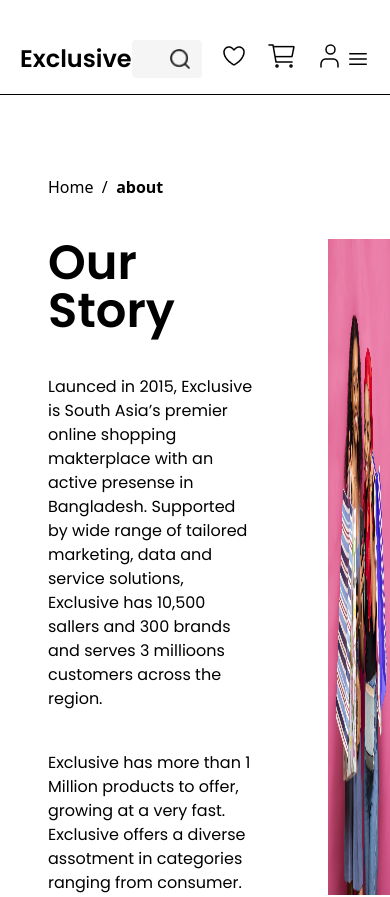
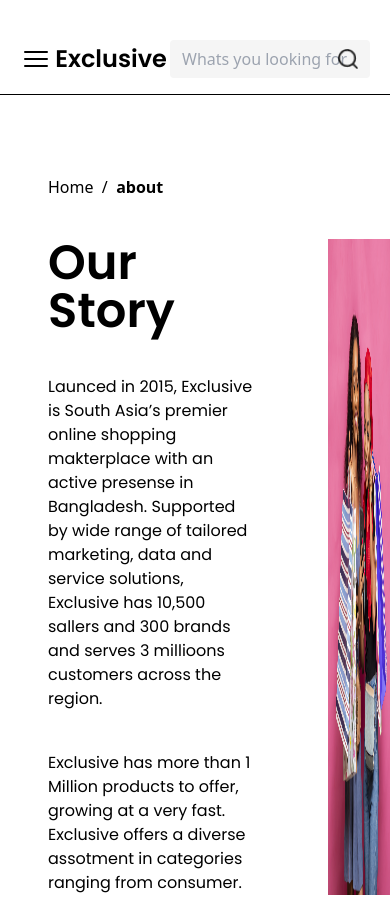
Before and after one commit to Simran-1313/E-Commerce, a React (Create React App) app: page /about in a window 390 px wide. Shown: the top 897 px of the page. Built offline with nearby package versions, Linux system fonts and the light colour scheme.

Commit message:
navbar responsive in small screens

```diff
--- a/src/components/SearchInput.js
+++ b/src/components/SearchInput.js
@@ -1,7 +1,7 @@
 import React, { useState, useEffect } from 'react';
 import searchIcon from "../Icons/Vector (2).png"
 
-const SearchInput = () => {
+const SearchInput = ({className,placeholder}) => {
   const [isMdScreen, setIsMdScreen] = useState(window.innerWidth >= 768);
 
   useEffect(() => {
@@ -13,11 +13,11 @@ const SearchInput = () => {
     return () => window.removeEventListener('resize', handleResize);
   }, [window.innerWidth]);
   return (
-    <div className="relative flex max-w-[243px] w-[70px] md:w-[100px] lg:w-[210px] xl:w-[250px]  items-center">
+    <div className={`relative flex items-center ${className}`}>
       <input
         className="bg-[#F5F5F5] lg:placeholder:text-[14px]    pt-[7px]  pb-[7px] pl-[12px] rounded w-full "
         type="text"
-        placeholder={isMdScreen ? "What are you looking for ?" : ""}
+        placeholder={`${placeholder}`}
       />
 
       <img
--- a/src/components/navBar/Navbar.js
+++ b/src/components/navBar/Navbar.js
@@ -22,12 +22,12 @@ const CustomLink = ({ to, className = "", title }) => {
 };
 
 const Navbar = () => {
-  const [isMdScreen, setIsMdScreen] = useState(window.innerWidth >= 768);
+  const [isMdScreen, setIsMdScreen] = useState(window.innerWidth >= 850);
   const [isMenuOpen, setIsMenuOpen] = useState(false);
 
   useEffect(() => {
     const handleResize = () => {
-      setIsMdScreen(window.innerWidth >= 768);
+      setIsMdScreen(window.innerWidth >= 850);
     };
 
     window.addEventListener('resize', handleResize);
@@ -38,7 +38,21 @@ const Navbar = () => {
     <>
       <Banner />
       <div className="relative">
-        <div className={`flex bg-white  xl:px-[136px] lg:px-[70px] md:px-[40px] px-[20px] justify-between items-center mt-[40px]`}>
+        <div className={`flex bg-white  xl:px-[136px] lg:px-[70px] sm:px-[20px] md:px-[40px] px-[20px] justify-between items-center mt-[40px]`}>
+        {!isMdScreen && (
+            <div className="flex items-center ">
+              <button
+                onClick={() => setIsMenuOpen(!isMenuOpen)}
+                className="text-black focus:outline-none"
+              >
+                {isMenuOpen ? (
+                  <XMarkIcon className="w-8 h-8 " />
+                ) : (
+                  <Bars3Icon className="w-8 h-8 " />
+                )}
+              </button>
+            </div>
+          )}
           <div ><h1 className="font-[700] text-[24px] font-poppins">Exclusive</h1></div>
 
 
@@ -53,34 +67,31 @@ const Navbar = () => {
               <CustomLink title='Sign Up' to='/signup' />
             </div>
             <div className="flex gap-[16px] ">
-              <SearchInput />
-              <a><img height={32} width={32} src={likedIcon} alt="Wishlist" /></a>
+              { isMdScreen?
+                <>
+                <SearchInput placeholder="Whats you looking for ?" className="max-w-[243px] lg:w-[210px] xl:w-[250px]  " />
+                <a><img height={32} width={32} src={likedIcon} alt="Wishlist" /></a>
               <Link to={"/cart"}><img height={32} width={32} src={cartIcon} alt="Cart" /></Link>
-              <Link to={"/MyAccount"}><User /></Link>
+              <Link to={"/MyAccount"}><User /></Link></>
+                : <SearchInput  className=" w-[200px]" placeholder="Whats you looking for" />
+              }
+
             </div>
-            {!isMdScreen && (
-            <div className="flex items-center md:hidden">
-              <button
-                onClick={() => setIsMenuOpen(!isMenuOpen)}
-                className="text-black focus:outline-none"
-              >
-                {isMenuOpen ? (
-                  <XMarkIcon className="w-6 h-6" />
-                ) : (
-                  <Bars3Icon className="w-6 h-6" />
-                )}
-              </button>
-            </div>
-          )}
+
         </div>
 
 
-        <div className={`md:hidden ${isMenuOpen ? 'block' : 'hidden'} absolute z-10 top-full left-0 w-full bg-white shadow-lg`}>
-          <div className="flex flex-col p-4">
+        <div className={` ${isMenuOpen ? 'block' : 'hidden'} absolute z-10 top-full left-0 w-full bg-white shadow-lg`}>
+          <div className="flex flex-col  p-4">
+
             <Link  to='/' className="py-2" >Home</Link>
             <Link  to='/contact' className="py-2" >Contact</Link>
             <Link  to='/about' className="py-2" >About</Link>
-            <Link  to='/signup' className="py-2" >Sign Up'</Link>
+            <Link  to='/signup' className="py-2" >Sign Up</Link>
+
+              <a className="flex gap-4 py-2 items-center"> Liked Items</a>
+              <Link to={"/cart"} className="flex gap-4 items-center py-2"> Cart</Link>
+              <Link to={"/MyAccount"} className="flex gap-4 items-center py-2"> Profile</Link>
           </div>
         </div>
 
```
